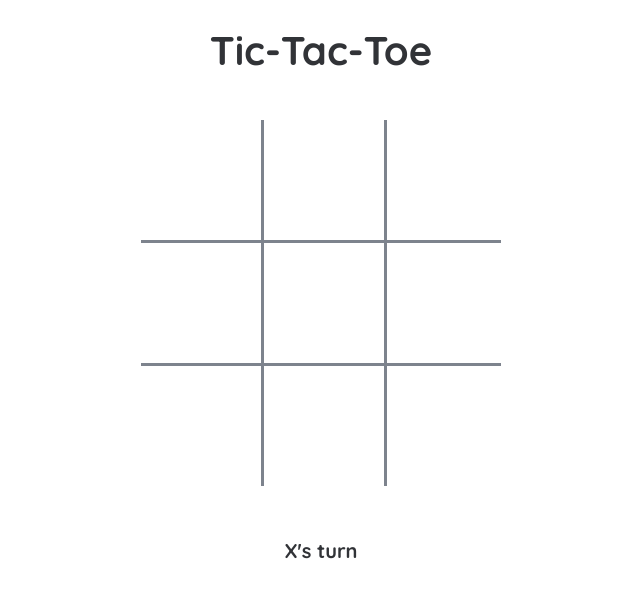
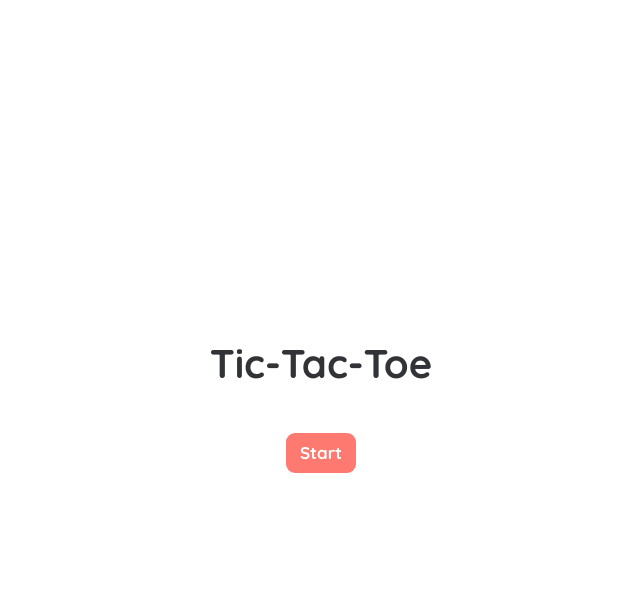
Before and after one commit to sushiroll29/tic-tac-toe, a website: page index.html in a window 1280 px wide. Shown: the whole page, without its empty margins (319-959 px from the left). Drawn offline with Linux system fonts and the light colour scheme; a web font is replaced by a local one.

Commit message:
Add start screen

```diff
--- a/index.html
+++ b/index.html
@@ -14,7 +14,10 @@
   </head>
   <body>
     <div class="container">
-      <h1>Tic-Tac-Toe</h1>
+      <h1 class="title">Tic-Tac-Toe</h1>
+      <div class="start">
+        <button class="start-btn">Start</button>
+      </div>
       <div class="game">
         <div class="game-board"></div>
         <div class="player-info"></div>
--- a/script.js
+++ b/script.js
@@ -1,3 +1,4 @@
+
 const gameboard = (() => {
   const container = document.querySelector(".game-board");
 
@@ -31,9 +32,33 @@ const FirstPlayer = player("Kirk", "X");
 const SecondPlayer = player("Avery", "O");
 
 const DOMController = (() => {
+  const resetButton = document.querySelector(".reset-btn");
+    const winnerDiv = document.querySelector(".winner-info");
+    const playerInfo = document.querySelector(".player-info");
+const initializeStartScreen = () => {
+  const gameDiv = document.querySelector(".game");
+  const startButton = document.querySelector('.start-btn');
+  const title = document.querySelector('.title');
+  gameDiv.style.display = 'none';
+  resetButton.style.display = 'none';
+
+  startButton.style.display = 'block';
+  startButton.addEventListener('click', () => {
+    title.classList.add('move-up');
+    startButton.style.display = 'none';
+    gameDiv.style.display = 'flex';
+
+    setTimeout(() => {
+      game.startGame();
+
+     }, 1.0 * 1000);
+
+  })
+  title.classList.add('fix');
+}
+
   const initializeGameScreen = () => {
-    const resetButton = document.querySelector(".reset-btn");
-    const winnerDiv = document.querySelector(".winner-info");
+
     winnerDiv.style.display = "none";
     resetButton.style.display = "none";
   };
@@ -41,15 +66,13 @@ const DOMController = (() => {
   const getPlayerInfo = () => {};
 
   const displayNextPlayer = (nextPlayer) => {
-    const playerInfo = document.querySelector(".player-info");
+
     playerInfo.style.display = "block";
     playerInfo.textContent = `${nextPlayer}'s turn`;
   };
 
   const displayWinner = (winner, message) => {
-    const winnerDiv = document.querySelector(".winner-info");
     winnerDiv.style.display = "block";
-    const playerInfo = document.querySelector(".player-info");
     playerInfo.style.display = "none";
 
     // if there's no winner and the board is full, log 'tie' message
@@ -58,7 +81,7 @@ const DOMController = (() => {
       : (winnerDiv.textContent = `${message}`);
   };
 
-  return { initializeGameScreen, displayNextPlayer, displayWinner };
+  return { initializeStartScreen, initializeGameScreen, displayNextPlayer, displayWinner };
 })();
 
 const game = ((playerOne, playerTwo) => {
@@ -187,5 +210,7 @@ const game = ((playerOne, playerTwo) => {
     addCellInteraction();
   };
 
-  startGame();
+  // startGame();
+  DOMController.initializeStartScreen();
+  return { startGame }
 })(FirstPlayer, SecondPlayer);
--- a/style.css
+++ b/style.css
@@ -5,6 +5,7 @@
   --dark-green: #89b0ae;
   --green: #9bd4c8;
   --cream: #fe7a71;
+  --dark-cream: #cc635b;
   --light-cream: #faf9f9;
 }
 
@@ -52,10 +53,12 @@ h6 {
 }
 
 .container {
+  height: 100%;
   display: flex;
   flex-direction: column;
   justify-content: center;
   align-items: center;
+  position: relative;
 }
 
 .container > h1 {
@@ -97,7 +100,7 @@ h6 {
   cursor: pointer;
 }
 
-.reset-btn {
+button {
   padding: 7px 14px;
   color: white;
   font-size: 17px;
@@ -107,7 +110,20 @@ h6 {
   background-color: var(--green);
 }
 
-.reset-btn:hover {
+button.start-btn{
+  background-color: var(--cream);
+}
+
+button.start-btn:hover{
+  cursor: pointer;
+  background-color: var(--dark-cream);
+}
+
+button.reset-btn {
+  background-color: var(--green);
+}
+
+button.reset-btn:hover {
     cursor: pointer;
     background-color: var(--dark-green);
   }
@@ -126,3 +142,16 @@ h6 {
     font-weight: 700;
     margin-bottom: .7rem;
 }
+
+.title, .start {
+  justify-self: center;
+}
+
+.title.move-up{
+  transform: translateY(calc(-40vh ));
+  transition: 1s;
+}
+
+.title.move-up.fix{
+  position: absolute;
+}
```
